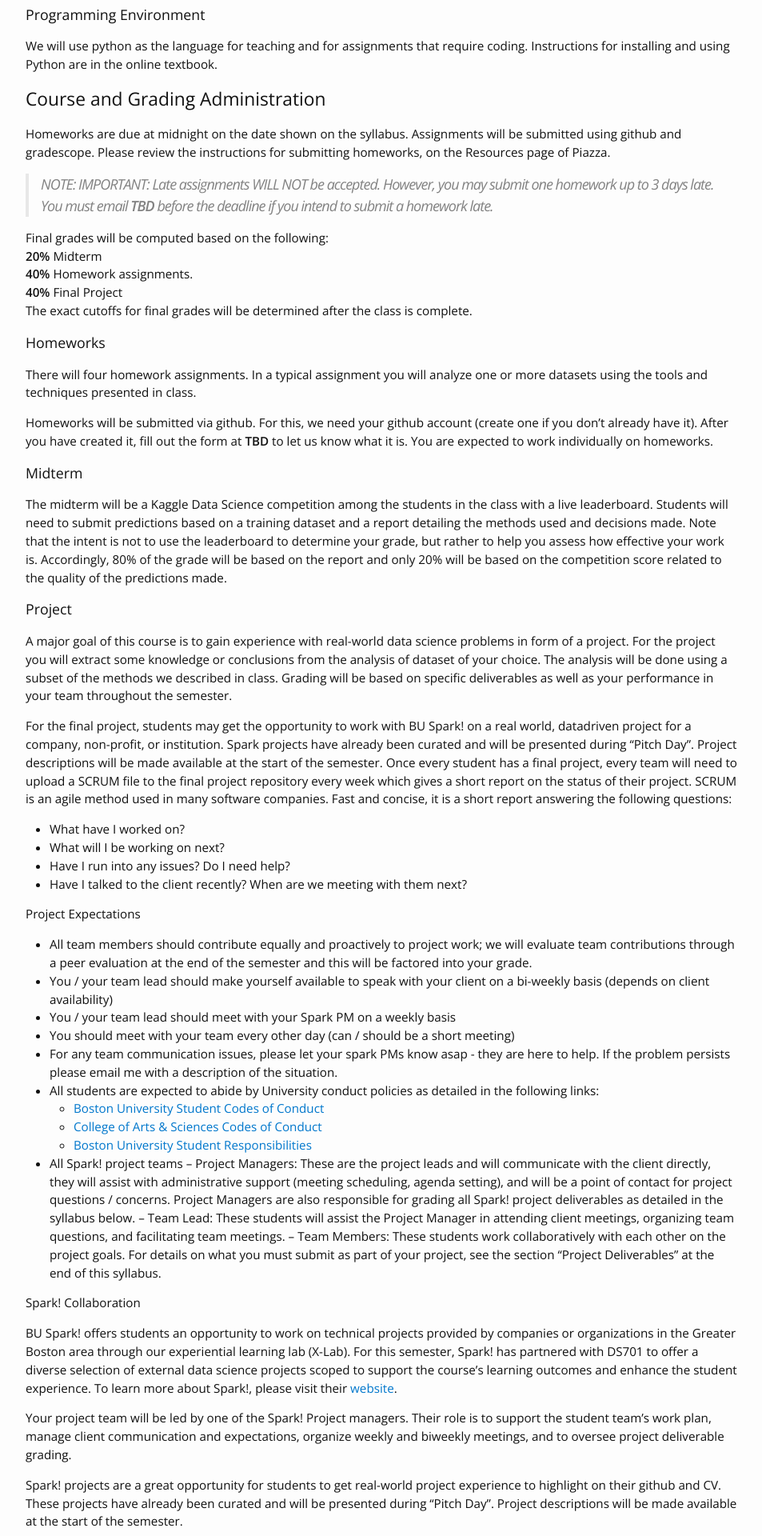
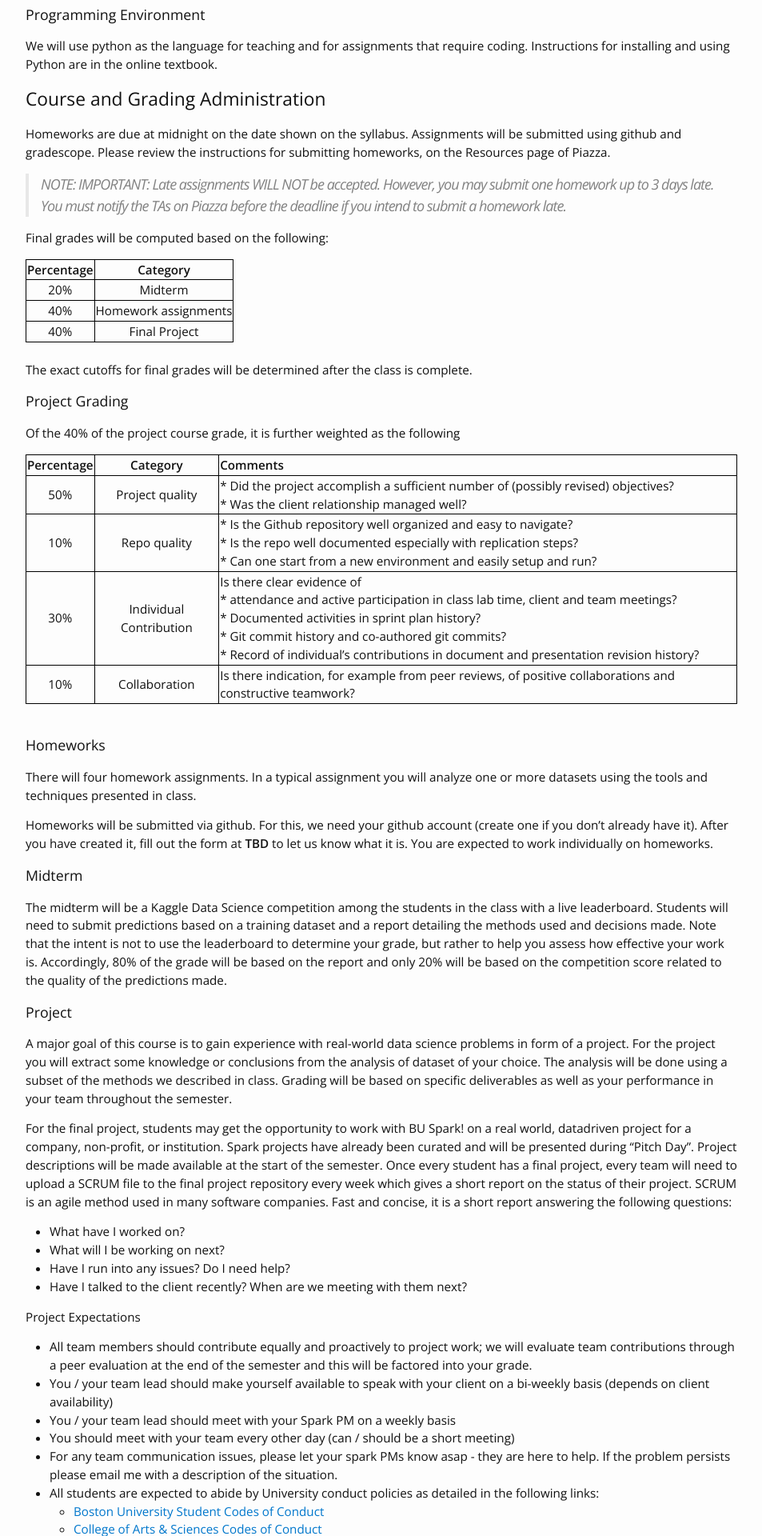
Before and after one commit to tools4ds/fa2024, a Jekyll site: the page built from index.md, in a window 1280 px wide. Shown: the part 3280-5200 px from the top of the page at 80% size, without its empty margins (163-1116 px from the left). Built offline with Jekyll 4.4.1, drawn with Linux system fonts in a browser that asks for light colours; nearby versions of some CDN libraries; some of the changed text lies outside the part shown.

Commit message:
added project grading and AI tutor info

```diff
--- a/_data/people.yml
+++ b/_data/people.yml
@@ -21,6 +21,6 @@
     profile_pic: /_images/pp/chandrahas.jpeg
     webpage: TBD
     email: TBD
-  - name: The AI Terrier Tutor
+  - name: The AI Terrier Tutor (Experimental)
     profile_pic: /_images/pp/Terrier_Logo.png
-    webpage: TBD
+    webpage: https://tools4ds-ai-tutor.hf.space
--- a/_sass/_base.scss
+++ b/_sass/_base.scss
@@ -531,3 +531,11 @@
         border-bottom: 0 !important;
     }
 }
+
+.mbtablestyle {
+    border-collapse: collapse;
+
+> table, td, th {
+    border: 1px solid black;
+    }
+}
--- a/index.md
+++ b/index.md
@@ -189,14 +189,32 @@
 page of Piazza.
 
 > NOTE: IMPORTANT: Late assignments WILL NOT be accepted. However, you may submit one homework
->up to 3 days late. You must email **TBD** before the deadline if you intend to submit a homework
+>up to 3 days late. You must notify the TAs on Piazza before the deadline if you intend to submit a homework
 >late.
 
 Final grades will be computed based on the following:<br>
-**20%** Midterm<br>
-**40%** Homework assignments.<br>
-**40%** Final Project<br>
+
+| Percentage | Category |
+| :----------: | :--------: |
+| 20%        | Midterm  |
+| 40%        | Homework assignments |
+| 40%        | Final Project   |
+{:.mbtablestyle}
+<br>
 The exact cutoffs for final grades will be determined after the class is complete.
+
+### Project Grading
+
+Of the 40% of the project course grade, it is further weighted as the following
+
+| Percentage | Category         | Comments |
+| :--------: | :--------------: | :------ |
+| 50%        | Project quality  | * Did the project accomplish a sufficient number of (possibly revised) objectives?<br> * Was the client relationship managed well?  |
+| 10%        | Repo quality     | * Is the Github repository well organized and easy to navigate?<br> * Is the repo well documented especially with replication steps?<br> * Can one start from a new environment and easily setup and run? |
+| 30%        | Individual Contribution | Is there clear evidence of<br> * attendance and active participation in class lab time, client and team meetings?<br> * Documented activities in sprint plan history?<br> * Git commit history and co-authored git commits?<br> * Record of individual's contributions in document and presentation revision history?  |
+| 10%        | Collaboration    | Is there indication, for example from peer reviews, of positive collaborations and constructive teamwork? |
+{:.mbtablestyle}
+<br>
 
 ### Homeworks
 
@@ -319,6 +337,26 @@
 using Generative AI Assistive technologies. Arguably, not citing and risking plagiarism is worse than
 using and citing GAIA.
 
+### The DS701 AI Terrier Tutor
+
+In fact, we have an experimental generative AI tutor tailored to this course's content at
+[https://tools4ds-ai-tutor.hf.space](https://tools4ds-ai-tutor.hf.space).  It is open
+source hosted at [https://github.com/tools4ds/ds701-tutor](https://github.com/tools4ds/ds701-tutor)
+which itself is forked from a parent project
+[https://github.com/edubotics-ai/edubotics-app](https://github.com/edubotics-ai/edubotics-app).
+
+We've attempted to make it Socratic in that it shouldn't just give answers but rather
+guide you to solving the problem yourself, but it is not guaranteed to not give
+answers, so if GenAI is prohibited on an assignment then that will include
+our AI Terrier Tutor.
+
+Otherwise, please utilize this resource and most importantly, give feedback.
+Initially a simple thumbs up or thumbs down at the response. Also feel free to
+add a comment when prompted. We will use the feedback to evaluate the performance
+of the model and ultimately use it to fine-tune and impprove it.
+
+The Github repo links are shared above. Feel free to contribute if you are interested.
+
 ## Academic Honesty
 
 You may discuss homework assignments with classmates, but you are solely responsible for what you turn in.
```
